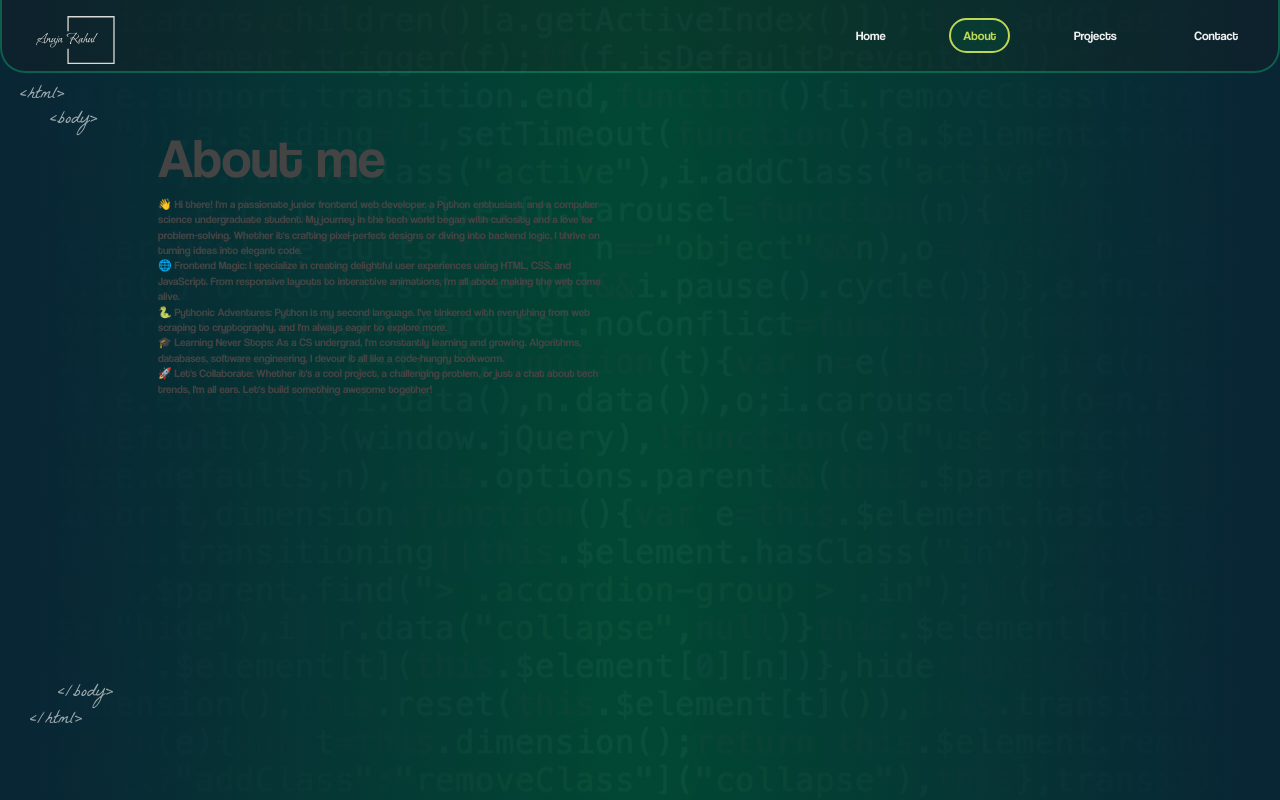
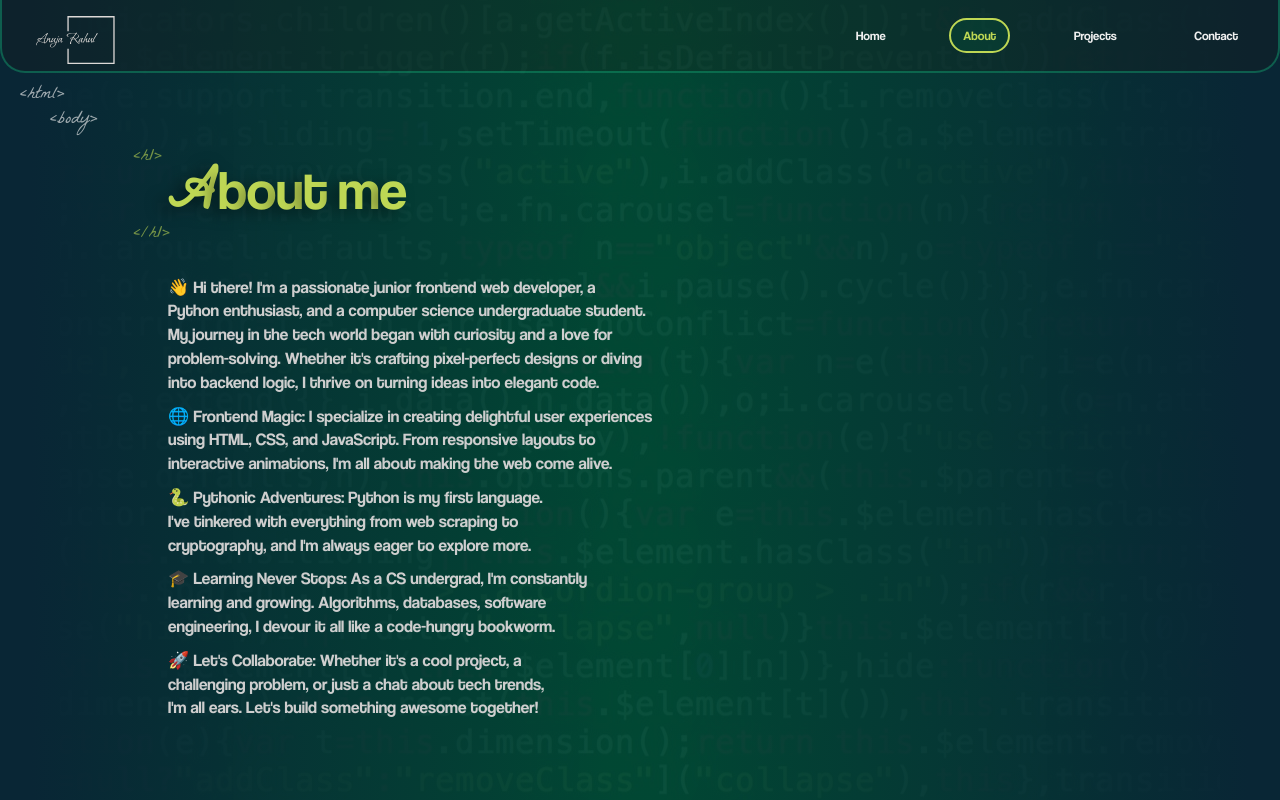
Before and after one commit to anuja-rahul/portfolio, a React (Vite) app: page /about in a window 1280 px wide. Shown: the top 800 px of the page. Built offline with nearby package versions, Linux system fonts and the light colour scheme.

Commit message:
added about text zone

```diff
--- a/src/components/AnimatedHero/index.scss
+++ b/src/components/AnimatedHero/index.scss
@@ -34,6 +34,7 @@
 .text-animate._15 {
   font-family: "La Belle Aurore";
   font-weight: 600;
+  margin-right: 0.3rem;
 }
 .text-animate,
 .text-animate-hover {
--- a/src/components/about/About.jsx
+++ b/src/components/about/About.jsx
@@ -1,43 +1,62 @@
 import AnimatedHero from "../AnimatedHero/Index";
 import "./index.scss";
+import { useState, useEffect } from "react";
 
 function About() {
+  const [letterClass, setLetterClass] = useState("text-animate");
+  useEffect(() => {
+    const timeoutId = setTimeout(() => {
+      setLetterClass("text-animate-hover");
+    }, 4000);
+
+    // Return a cleanup function to clear the timeout when the component unmounts
+    return () => {
+      clearTimeout(timeoutId);
+    };
+  }, []);
   return (
     <section
       id="about-page"
-      className="h-[80vh] sm:h-[80vh] md:h-[80vh] lg:h-[80vh]"
+      // className="h-[80vh] sm:h-[80vh] md:h-[80vh] lg:h-[80vh]"
+      className="about-page h-200vh sm:h-[120vh] md:h-[120vh]"
     >
       <div className="about-page container">
         <div className="text-zone">
-          <h1>
+          <h1 className="mt-[35%] sm:mt-[20%] md:mt-[15%] lg:mt-[5%]">
             <AnimatedHero
+              letterClass={letterClass}
               strArray={["A", "b", "o", "u", "t", " ", "m", "e"]}
               idx={15}
             />
           </h1>
-          <p>
-          👋 Hi there! I{"'"}m a passionate junior frontend web developer, a Python enthusiast,
-          and a computer science undergraduate student.
-          My journey in the tech world began with curiosity and a love for problem-solving.
-          Whether it{"'"}s crafting pixel-perfect designs or diving into backend logic,
-          I thrive on turning ideas into elegant code.
+          <p className="text-balance text-[1.2rem] sm:text-[1.3rem] md:text-[1.5rem] lg:text-[1.7rem] xl:text-[1.7rem]">
+            👋 Hi there! I{"'"}m a passionate junior frontend web developer, a
+            Python enthusiast, and a computer science undergraduate student. My
+            journey in the tech world began with curiosity and a love for
+            problem-solving. Whether it{"'"}s crafting pixel-perfect designs or
+            diving into backend logic, I thrive on turning ideas into elegant
+            code.
           </p>
-          <p>
-          🌐 Frontend Magic: I specialize in creating delightful user experiences using HTML, CSS, and JavaScript.
-          From responsive layouts to interactive animations, I{"'"}m all about making the web come alive.
+          <p className="text-balance text-[1.2rem] sm:text-[1.3rem] md:text-[1.5rem] lg:text-[1.7rem] xl:text-[1.7rem]">
+            🌐 Frontend Magic: I specialize in creating delightful user
+            experiences using HTML, CSS, and JavaScript. From responsive layouts
+            to interactive animations, I{"'"}m all about making the web come
+            alive.
           </p>
-          <p>
-          🐍 Pythonic Adventures: Python is my second language.
-          I{"'"}ve tinkered with everything from web scraping to cryptography,
-          and I{"'"}m always eager to explore more.
+          <p className="text-balance text-[1.2rem] sm:text-[1.3rem] md:text-[1.5rem] lg:text-[1.7rem] xl:text-[1.7rem]">
+            🐍 Pythonic Adventures: Python is my first language. I{"'"}ve
+            tinkered with everything from web scraping to cryptography, and I
+            {"'"}m always eager to explore more.
           </p>
-          <p>
-          🎓 Learning Never Stops: As a CS undergrad, I{"'"}m constantly learning and growing.
-          Algorithms, databases, software engineering, I devour it all like a code-hungry bookworm.
+          <p className="text-balance text-[1.2rem] sm:text-[1.3rem] md:text-[1.5rem] lg:text-[1.7rem] xl:text-[1.7rem]">
+            🎓 Learning Never Stops: As a CS undergrad, I{"'"}m constantly
+            learning and growing. Algorithms, databases, software engineering, I
+            devour it all like a code-hungry bookworm.
           </p>
-          <p>
-          🚀 Let{"'"}s Collaborate: Whether it{"'"}s a cool project, a challenging problem,
-          or just a chat about tech trends, I{"'"}m all ears. Let{"'"}s build something awesome together!
+          <p className="text-balance text-[1.2rem] sm:text-[1.3rem] md:text-[1.5rem] lg:text-[1.7rem] xl:text-[1.7rem]">
+            🚀 Let{"'"}s Collaborate: Whether it{"'"}s a cool project, a
+            challenging problem, or just a chat about tech trends, I{"'"}m all
+            ears. Let{"'"}s build something awesome together!
           </p>
         </div>
       </div>
--- a/src/components/home/logo/Logo.jsx
+++ b/src/components/home/logo/Logo.jsx
@@ -42,7 +42,8 @@ function Logo() {
           opacity: 0.8,
           duration: 1,
         },
-      );
+      )
+      // .to(solidLogoRef.current, { delay: 2 }, 2);
 
     loop.fromTo(
       ".hover-container",
--- a/src/components/layout/index.scss
+++ b/src/components/layout/index.scss
@@ -7,7 +7,7 @@
 // }
 
 .App {
-  height: auto;
+  height: auto !important;
   width: 100%;
 }
 
@@ -107,12 +107,89 @@ nav {
 
 /* About page */
 
-.about-page{
-  .text-zone{
+.about-page {
+  .text-zone {
     position: absolute;
     left: 10%;
-    width: 35%;
+    width: 45%;
     vertical-align: middle;
+    display: table-cell;
+    height: auto;
+    // max-height: 90%;
     // transform: translateY(-50%);
+
+    h1 {
+      color: #bed754;
+      font-size: 5.5rem;
+      font-family: "Coolverica";
+      font-weight: 400;
+      // margin-top: 10%;
+      position: relative;
+      margin-bottom: 5rem;
+      left: 1rem;
+      line-height: 5rem;
+
+      &::before {
+        content: "<h1>";
+        font-family: "La Belle Aurore";
+        color: #bed754;
+        font-size: 18px;
+        position: absolute;
+        margin-top: -3.2rem;
+        left: -6%;
+        opacity: 0.6;
+        // line-height: .1rem;
+      }
+
+      &::after {
+        content: "</h1>";
+        font-family: "La Belle Aurore";
+        color: #bed754;
+        font-size: 18px;
+        position: absolute;
+        // margin-top: 3.1rem;
+        // margin-left: 2rem;
+        // line-height: 8rem;
+        margin-top: 4.5rem;
+        left: -6%;
+        // animation: fadeIn 1s 1.7s backwards;
+        opacity: 0.6;
+      }
+    }
+
+    p {
+      // font-size: 1.7rem;
+      color: #cecece;
+      font-family: "Coolvetica", "sans-serif";
+      margin: 1rem;
+      min-width: -webkit-fill-available;
+      min-width: fit-content;
+      opacity: 0;
+      animation: jackInTheBox 1.2s;
+      animation-fill-mode: forwards;
+
+      &:nth-of-type(1) {
+        animation-delay: 1.1s;
+      }
+      &:nth-of-type(2) {
+        animation-delay: 1.2s;
+      }
+      &:nth-of-type(3) {
+        animation-delay: 1.3s;
+      }
+      &:nth-of-type(4) {
+        animation-delay: 1.4s;
+      }
+      &:nth-of-type(5) {
+        animation-delay: 1.5s;
+      }
+    }
+  }
+
+  .text-animate-hover{
+    &:hover{
+      color: #fff;
+
+    }
   }
 }
```
Also changed, not shown: 1 other file (tests, documents, lock files or other folders).
